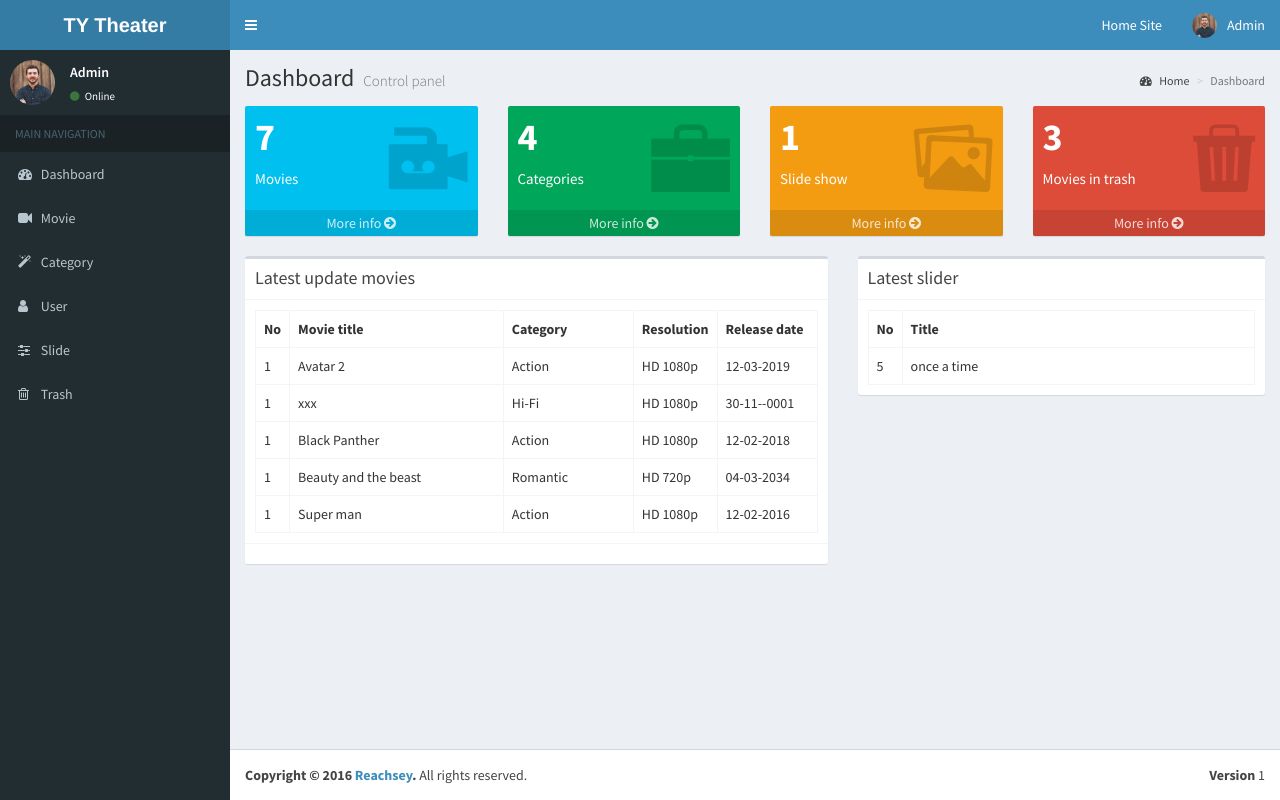
After one commit to lykonglong/TYtheater, a PHP site: page /admin/pages/dashboard.php in a window 1280 px wide. The commit adds this page. Run offline with PHP 8.4, Linux system fonts and the light colour scheme; a user stored in the database is signed in; data comes from the database, SQL or seed files in the repository; some libraries are stand-ins or nearby versions.

Commit message:
add dashboard file
change navigation, and function file

```diff
--- /dev/null
+++ b/admin/pages/dashboard.php
@@ -0,0 +1,276 @@
+<!DOCTYPE html>
+<html>
+<?php
+session_start();
+//error_reporting(0);
+require_once "../../includes/db.php";
+include 'include/function.php';
+include '../../_config_inc.php';
+
+if($_SESSION['user_id'])
+{
+    $user_id = $_SESSION['user_id'];
+    $username = $_SESSION['username'];
+    $user_role = $_SESSION['user_role'];
+
+    $s_user = "SELECT * FROM users WHERE user_id=$user_id";
+    $run_s_user = mysqli_query($connection,$s_user);
+    while($row = mysqli_fetch_assoc($run_s_user)) {
+        $username=$row['username'];
+        $fullname = $row['fullname'];
+
+        $password = $row['password'];
+        $date_added = $row['date_added'];
+        $user_image = $row['user_image'];
+    }
+
+    ?>
+    <!--This is header include-->
+    <?php include "include/header.php"; ?>
+    <body class="hold-transition skin-blue sidebar-mini">
+    <div class="wrapper">
+
+        <!--This is header include-->
+
+        <?php include "include/navigation.php"; ?>
+        <!-- Content Wrapper. Contains page content -->
+        <div class="content-wrapper">
+            <!-- Content Header (Page header) -->
+            <section class="content-header">
+                <h1>
+                    Dashboard
+                    <small>Control panel</small>
+                </h1>
+                <ol class="breadcrumb">
+                    <li><a href="#"><i class="fa fa-dashboard"></i> Home</a></li>
+                    <li class="active">Dashboard</li>
+                </ol>
+            </section>
+
+            <!-- Main content -->
+            <section class="content">
+                <!-- Small boxes (Stat box) -->
+                <div class="row">
+                    <div class="col-lg-3 col-xs-6">
+                        <!-- small box -->
+                        <div class="small-box bg-aqua">
+                            <div class="inner">
+                                <h3><?php echo countMovie(); ?></h3>
+
+                                <p>Movies</p>
+                            </div>
+                            <div class="icon">
+                                <i class="ion ion-videocamera"></i>
+                            </div>
+                            <a href="movie.php" class="small-box-footer">More info <i class="fa fa-arrow-circle-right"></i></a>
+                        </div>
+                    </div>
+                    <!-- ./col -->
+                    <div class="col-lg-3 col-xs-6">
+                        <!-- small box -->
+                        <div class="small-box bg-green">
+                            <div class="inner">
+                                <h3><?php echo countCategory(); ?></h3>
+
+                                <p>Categories</p>
+                            </div>
+                            <div class="icon">
+                                <i class="ion ion-briefcase"></i>
+                            </div>
+                            <a href="category.php" class="small-box-footer">More info <i class="fa fa-arrow-circle-right"></i></a>
+                        </div>
+                    </div>
+                    <!-- ./col -->
+                    <div class="col-lg-3 col-xs-6">
+                        <!-- small box -->
+                        <div class="small-box bg-yellow">
+                            <div class="inner">
+                                <h3><?php echo countSlide(); ?></h3>
+
+                                <p>Slide show</p>
+                            </div>
+                            <div class="icon">
+                                <i class="ion ion-images"></i>
+                            </div>
+                            <a href="slide.php" class="small-box-footer">More info <i class="fa fa-arrow-circle-right"></i></a>
+                        </div>
+                    </div>
+                    <!-- ./col -->
+                    <div class="col-lg-3 col-xs-6">
+                        <!-- small box -->
+                        <div class="small-box bg-red">
+                            <div class="inner">
+                                <h3><?php echo countTrash(); ?></h3>
+
+                                <p>Movies in trash</p>
+                            </div>
+                            <div class="icon">
+                                <i class="ion ion-trash-a"></i>
+                            </div>
+                            <a href="trash.php" class="small-box-footer">More info <i class="fa fa-arrow-circle-right"></i></a>
+                        </div>
+                    </div>
+                    <!-- ./col -->
+                </div>
+                <!-- /.row -->
+                <!-- Main row -->
+                <div class="row">
+                    <div class="col-md-7">
+                        <div class="box">
+                            <div class="box-header with-border">
+                                <h3 class="box-title">Latest update movies</h3>
+                            </div>
+                            <!-- /.box-header -->
+                            <div class="box-body">
+                                <table class="table table-bordered">
+                                    <tr>
+                                        <th style="width: 10px">No</th>
+                                        <th>Movie title</th>
+                                        <th style="width: 130px">Category</th>
+                                        <th style="width: 80px">Resolution</th>
+                                        <th style="width: 100px">Release date</th>
+                                    </tr>
+                                    <?php
+                                    $query="select * from movies WHERE status=1 ORDER BY movie_id DESC limit 5";
+                                    $select_movie=mysqli_query($connection,$query);
+                                    while($row = mysqli_fetch_assoc($select_movie)){
+                                    $movie_id= $row['movie_id'];
+                                    $movie_cate_id= $row['movie_cate_id'];
+                                    $movie_title= $row['movie_title'];
+                                    $movie_date_db= $row['movie_date'];
+                                    $movie_date = date("d-m-Y", strtotime($movie_date_db));
+                                    $movie_resolution= $row['movie_resolution'];
+
+                                    $cate_query="select * from categories where cate_id=$movie_cate_id";
+                                    $select_category=mysqli_query($connection,$cate_query);
+                                    while($row=mysqli_fetch_assoc($select_category)){
+                                        $cate_name=$row['cate_name'];
+
+                                    }
+                                        $n=1;
+                                    ?>
+                                    <tr>
+                                        <td><?php echo $n;?></td>
+                                        <td><?php echo $movie_title;?></td>
+                                        <td><?php echo $cate_name;?></td>
+                                        <td><?php echo $movie_resolution;?></td>
+                                        <td><?php echo $movie_date;?></td>
+                                    </tr>
+                                        <?php
+                                        $n+=1;
+                                    }
+                                    ?>
+                                </table>
+                            </div>
+                            <!-- /.box-body -->
+                            <div class="box-footer clearfix">
+
+                            </div>
+                        </div>
+                        <!-- /.box -->
+
+                    </div>
+                    <div class="col-md-5">
+                        <div class="box">
+                            <div class="box-header with-border">
+                                <h3 class="box-title">Latest slider</h3>
+                            </div>
+                            <!-- /.box-header -->
+                            <div class="box-body">
+                                <table class="table table-bordered">
+                                    <tr>
+                                        <th style="width: 10px">No</th>
+                                        <th>Title</th>
+
+                                    </tr>
+                                    <?php
+                                    $query="select * from slider ORDER BY slider_id DESC limit 5";
+                                    $select_slider=mysqli_query($connection,$query);
+                                    while($row = mysqli_fetch_assoc($select_slider)){
+                                        $slider_id = $row['slider_id'];
+                                        $slider_title = $row['slider_title'];
+                                        $slider_image= $row['slider_image'];
+
+                                        ?>
+                                        <tr>
+                                            <td><?php echo $slider_id; ?></td>
+                                            <td><?php echo $slider_title; ?></td>
+                                        </tr>
+                                        <?php
+                                    }
+                                    ?>
+
+                                </table>
+                            </div>
+                            <!-- /.box-body -->
+                            <!--<div class="box-footer clearfix">
+                                <ul class="pagination pagination-sm no-margin pull-right">
+                                    <li><a href="#">&laquo;</a></li>
+                                    <li><a href="#">1</a></li>
+                                    <li><a href="#">2</a></li>
+                                    <li><a href="#">3</a></li>
+                                    <li><a href="#">&raquo;</a></li>
+                                </ul>
+                            </div>-->
+                        </div>
+                        <!-- /.box -->
+                    </div>
+                </div>
+                <!-- /.row (main row) -->
+
+            </section>
+            <!-- /.content -->
+        </div>
+        <!-- /.content-wrapper -->
+        <!--This is footer include-->
+        <?php include "include/footer.php"; ?>
+
+    </div>
+    <!-- ./wrapper -->
+
+    <!-- jQuery 2.2.3 -->
+    <script src="../plugins/jQuery/jquery-2.2.3.min.js"></script>
+    <!-- Bootstrap 3.3.6 -->
+    <script src="../bootstrap/js/bootstrap.min.js"></script>
+    <!-- DataTables -->
+    <script src="../plugins/datatables/jquery.dataTables.min.js"></script>
+    <script src="../plugins/datatables/dataTables.bootstrap.min.js"></script>
+    <!-- Slimscroll -->
+    <script src="../plugins/slimScroll/jquery.slimscroll.min.js"></script>
+    <!-- FastClick -->
+    <script src="../plugins/fastclick/fastclick.js"></script>
+    <!-- AdminLTE App -->
+    <script src="../dist/js/app.min.js"></script>
+    <!-- AdminLTE for demo purposes -->
+    <script src="../dist/js/demo.js"></script>
+    <!-- InputMask -->
+    <script src="../plugins/input-mask/jquery.inputmask.js"></script>
+    <script src="../plugins/input-mask/jquery.inputmask.date.extensions.js"></script>
+    <script src="../plugins/input-mask/jquery.inputmask.extensions.js"></script>
+    <script>
+        $(function () {
+            $("#example1").DataTable({
+                "order": [[ 0, "desc" ]]
+            });
+            $('#example2').DataTable({
+                "paging": true,
+                "lengthChange": false,
+                "searching": false,
+                "ordering": true,
+                "info": true,
+                "autoWidth": false
+            });
+            //Datemask dd/mm/yyyy
+            $("#datemask").inputmask("dd/mm/yyyy", {"placeholder": "dd/mm/yyyy"});
+        });
+
+    </script>
+    </body>
+    <?php
+}
+else
+{
+    echo "<script language=\"javascript\">window.location.href = \"../\"</script>";
+}
+?>
+</html>
--- a/admin/pages/include/function.php
+++ b/admin/pages/include/function.php
@@ -23,4 +23,29 @@ function getCategory(){
     }
 }
 
+function countCategory(){
+    global $connection;
+    $select_category="SELECT * FROM categories";
+    $run_select_category = mysqli_query($connection,$select_category);
+    return $rowCount = mysqli_num_rows($run_select_category);
+}
+function countMovie(){
+    global $connection;
+    $select_movie="SELECT * FROM movies WHERE status=1";
+    $run_select_movie = mysqli_query($connection,$select_movie);
+    return $rowCount = mysqli_num_rows($run_select_movie);
+}
+function countTrash(){
+    global $connection;
+    $select_trash_movie="SELECT * FROM movies WHERE status=0";
+    $run_select_trash_movie = mysqli_query($connection,$select_trash_movie);
+    return $rowCount = mysqli_num_rows($run_select_trash_movie);
+}
+function countSlide(){
+    global $connection;
+    $select_slide="SELECT * FROM slider";
+    $run_select_slide = mysqli_query($connection,$select_slide);
+    return $rowCount = mysqli_num_rows($run_select_slide);
+}
+
 ?>
--- a/admin/pages/include/navigation.php
+++ b/admin/pages/include/navigation.php
@@ -78,7 +78,7 @@
         if($user_role=='Admin'){
       ?>
       <li>
-        <a href="../dashboard.html">
+        <a href="dashboard.php">
           <i class="fa fa-dashboard"></i> <span>Dashboard</span>
         <span class="pull-right-container">
           <!--<small class="label pull-right bg-red">3</small>-->
@@ -115,6 +115,15 @@
       <?php
       }elseif($user_role=='Subscriber'){
           ?>
+        <li>
+            <a href="dashboard.php">
+                <i class="fa fa-dashboard"></i> <span>Dashboard</span>
+                <span class="pull-right-container">
+                    <!--<small class="label pull-right bg-red">3</small>-->
+                    <!--<small class="label pull-right bg-blue">17</small>-->
+                </span>
+            </a>
+        </li>
           <li>
             <a href="movie.php">
               <i class="fa fa-video-camera"></i> <span>Movie</span>
```
